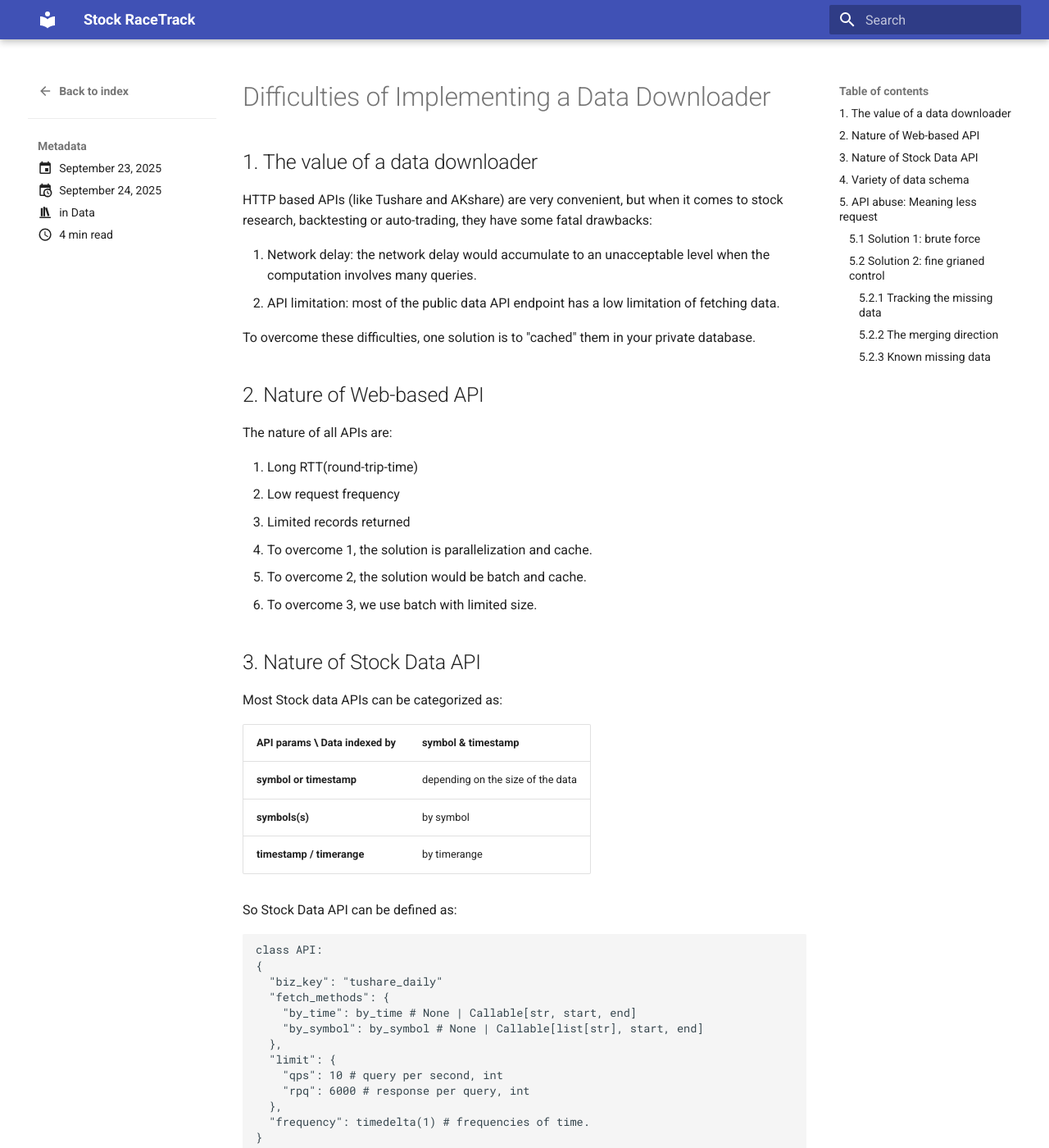
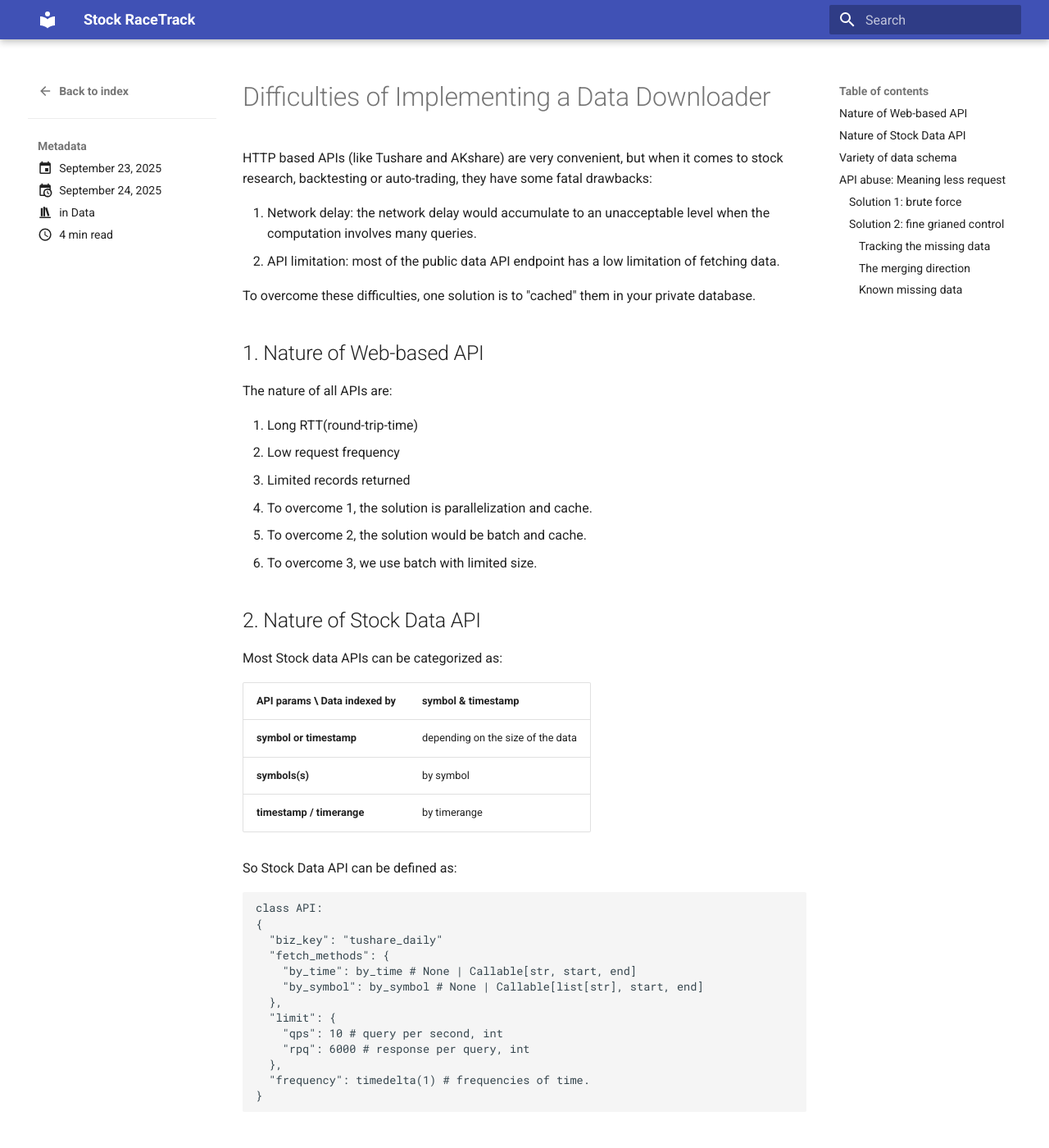
Before and after one commit to laiyk5/stock-racetrack, an MkDocs documentation site: the page built from docs/blog/posts/downloader.md, in a window 1280 px wide and 1400 px high. Shown: the whole window at 82% size. Built offline with MkDocs 1.6.1 and Material for MkDocs 9.7.7, drawn with Linux system fonts in a browser that asks for light colours; some of the changed text lies outside the part shown.

Commit message:
doc: adjust blog display
- add header auto counter
- adjust the length of the blog displayed in the index page.

````diff
--- a/docs/blog/posts/downloader.md
+++ b/docs/blog/posts/downloader.md
@@ -8,8 +8,6 @@
 
 # Difficulties of Implementing a Data Downloader
 
-## 1. The value of a data downloader
-
 HTTP based APIs (like Tushare and AKshare) are very convenient, but when it comes to stock research, backtesting or auto-trading, they have some fatal drawbacks:
 
 1. Network delay: the network delay would accumulate to an unacceptable level when the computation involves many queries.
@@ -17,7 +15,9 @@
 
 To overcome these difficulties, one solution is to "cached" them in your private database.
 
-## 2. Nature of Web-based API
+<!-- more -->
+
+## Nature of Web-based API
 
 The nature of all APIs are:
 
@@ -29,7 +29,7 @@
 - To overcome 2, the solution would be batch and cache.
 - To overcome 3, we use batch with limited size.
 
-## 3. Nature of Stock Data API
+## Nature of Stock Data API
 
 Most Stock data APIs can be categorized as:
 
@@ -57,7 +57,7 @@
 }
 ```
 
-## 4. Variety of data schema
+## Variety of data schema
 
 For stock data, there're so many data endpoints with so many different schemas. It's not realistic to replicate such amount of APIs.
 But we can directly store each data record as a json object to decouple the fetching and preprocessing stage.
@@ -80,7 +80,7 @@
 
 With this schema, we can adapt to many different API of many different data providers easily.
 
-## 5. API abuse: Meaning less request
+## API abuse: Meaning less request
 
 The data request is usually like this:
 
@@ -94,7 +94,7 @@
 What's more, the underlying API might be frequency limited or returning record limited,
 which further complicates the problem.
 
-### 5.1 Solution 1: brute force
+### Solution 1: brute force
 
 We assume that the data provider can provide both fetch-by-time and fetch-by-symbol methods,
 the size of the whole dataset is acceptable for both storage and time to fetch. Then we just need
@@ -104,7 +104,7 @@
 2. and just fetch full history of those missing symbols till the last update time
 3. and finally fetch all data from last update time to now by time.
 
-### 5.2 Solution 2: fine grianed control
+### Solution 2: fine grianed control
 
 Remember our purpose: we want to avoid abusing the API. So the target is not
 to avoid all meaningless request, but try to cut as more meaningless request as possible.
@@ -112,7 +112,7 @@
 To avoid abusing the API, the solution is merging the underlying data request.
 But before we can merge the data requests, we have to find them out first.
 
-#### 5.2.1 Tracking the missing data
+#### Tracking the missing data
 
 One solution is, for each `(biz_key, symbol)`, maintaining a table `raw_data_coverage` recording the
 data fetched during `timerange`. Every time we bulk write the `raw_data` table, we also bulk request
@@ -121,11 +121,9 @@
 
 There're some corner stage. Some data is missing because of its nature: the market is close on that day, the
 company is unlisted, not listed, suspended and so on. So the calculated set is a superset of the
-missing data.
+missing data. The analyze and solution can be found [below](#known-missing-data)
 
-1. If no data
-
-#### 5.2.2 The merging direction
+#### The merging direction
 
 Different API suits different merging direction. If the API is a crawler that craw detail page of a specific
 symbol, then we should merge in the time direction; if the API can provide a fetch several symbols in batch,
@@ -138,7 +136,7 @@
 One corner case is that the missing data is distributed evenly. This would trigger a fetch of all existing data.
 But since the request is both symbol locally and time locally, this case would be rare.
 
-#### 5.2.3 Known missing data
+#### Known missing data
 
 Some data does not exists in the certain time range. If we ignore this nature of the stock data, we will end up
 with a fragmented `raw_data_coverage` table. Until now, the semantic of the coverage table is: the time range the
--- /dev/null
+++ b/docs/stylesheets/extra.css
@@ -0,0 +1,49 @@
+body {
+counter-reset : h2;
+    }
+
+h2 {
+counter-reset : h3;
+    }
+
+h3 {
+counter-reset : h4;
+    }
+
+h4 {
+counter-reset : h5;
+    }
+
+h5 {
+counter-reset : h6;
+    }
+
+article h2:before {
+content : counter(h2,decimal) ". ";
+counter-increment : h2;
+    }
+
+article h3:before {
+content : counter(h2,decimal) "." counter(h3,decimal) ". ";
+counter-increment : h3;
+    }
+
+article h4:before {
+content : counter(h2,decimal) "." counter(h3,decimal) "." counter(h4,decimal) ". ";
+counter-increment : h4;
+    }
+
+article h5:before {
+content : counter(h2,decimal) "." counter(h3,decimal) "." counter(h4,decimal) "." counter(h5,decimal) ". ";
+counter-increment : h5;
+    }
+
+article h6:before {
+content : counter(h2,decimal) "." counter(h3,decimal) "." counter(h4,decimal) "." counter(h5,decimal) "." counter(h6,decimal) ". ";
+counter-increment : h6;
+    }
+
+h2.nocount:before, h3.nocount:before, h4.nocount:before, h5.nocount:before, h6.nocount:before {
+content : "";
+counter-increment : none;
+    }
--- a/mkdocs.yml
+++ b/mkdocs.yml
@@ -9,3 +9,6 @@
       pagination_per_page: 5
   - tags
   - search
+  - social
+extra_css:
+  - stylesheets/extra.css
--- a/pyproject.toml
+++ b/pyproject.toml
@@ -30,7 +30,7 @@
 dev = [
     "black>=25.9.0",
     "isort>=6.0.1",
-    "mkdocs-material>=9.6.16",
+    "mkdocs-material[imaging]>=9.6.16",
     "snakeviz>=2.2.2",
 ]
 
````
Also changed, not shown: docs/blog/posts/data.md (+2 -0 lines), 1 other file.
